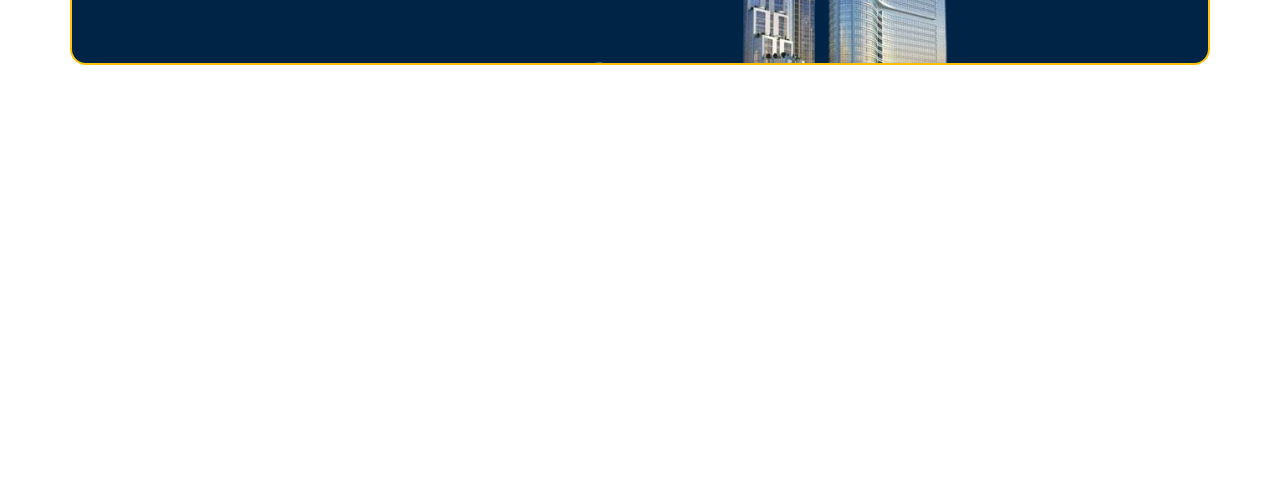
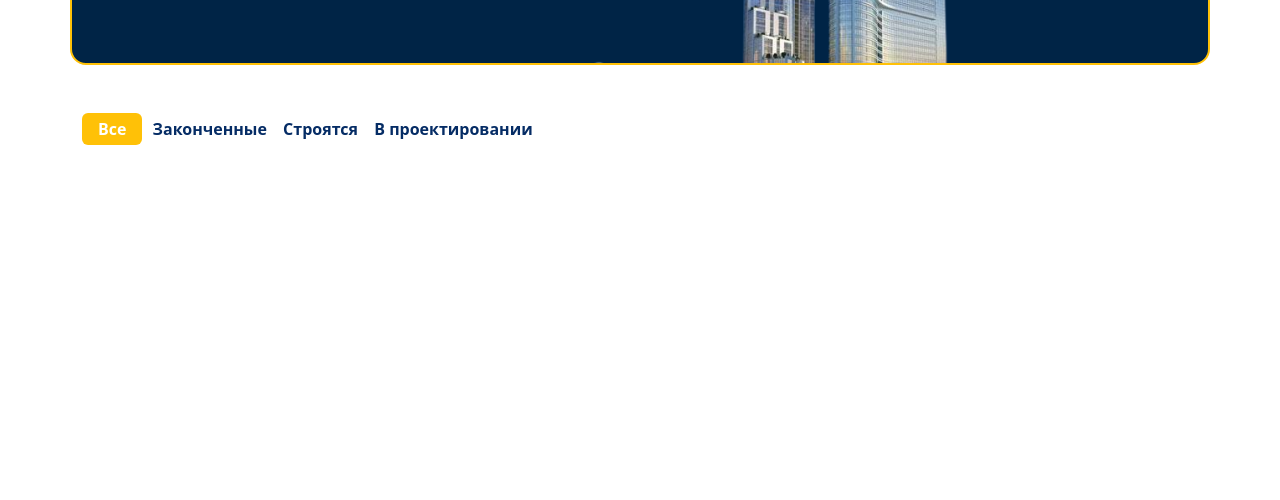
Before and after one commit to ins0titud3/webka2, a plain HTML site: page Projects/projects.html in a window 1280 px wide. Shown: the part 300-800 px from the top of the page. Drawn offline with nearby package versions, Linux system fonts and the light colour scheme.

Commit message:
add: add filter in section

```diff
--- a/Projects/projects.html
+++ b/Projects/projects.html
@@ -47,6 +47,17 @@
             </div>
         </div>
     </header>
-
+    <main class="d-flex row justify-content-around align-items-center">
+        <section class="d-flex row justify-content-center align-items-center">
+            <div class="filter container d-flex column justify-content-around align-items-around mt-5">
+                <div class="container">
+                    <button class="bg-warning text-white rounded border-0 px-3 py-1 fw-semibold" disabled>Все</button>
+                    <button class="fw-semibold bg-white border-0 text-primary-emphasis">Законченные</button>
+                    <button class="fw-semibold bg-white border-0 text-primary-emphasis">Строятся</button>
+                    <button class="fw-semibold bg-white border-0 text-primary-emphasis">В проектировании</button>
+                </div>
+            </div>
+        </section>
+    </main>
 </body>
 </html>
```
